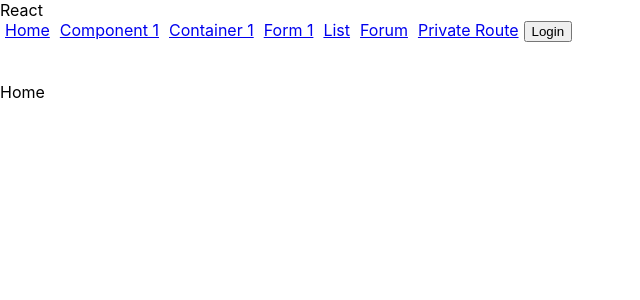
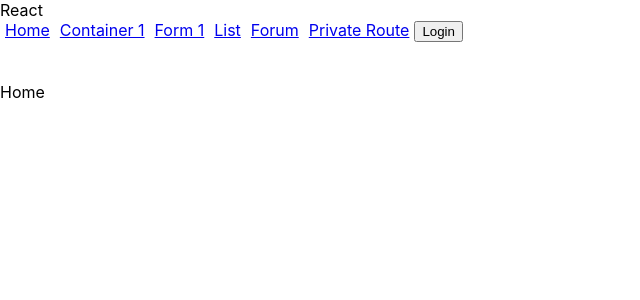
Before and after one commit to CristianPeralta/posts-app, a React (Create React App) app: page / in a window 1280 px wide. Shown: the top 300 px of the page, without its empty margins (0-640 px from the left). Built offline with nearby package versions, Linux system fonts and the light colour scheme; what auth0-js would draw is missing.

Commit message:
remove component1 component and route

```diff
--- a/src/containers/header.js
+++ b/src/containers/header.js
@@ -12,9 +12,6 @@ class Header extends Component {
           {this.props.isAuthenticated ? <Link to='/profile' style={{padding: '5px'}}>
             Profile
           </Link> : null}
-          <Link to='/component1' style={{padding: '5px'}}>
-            Component 1
-          </Link>
           <Link to='/container1' style={{padding: '5px'}}>
             Container 1
           </Link>
--- a/src/functional/component1.js
+++ /dev/null
@@ -1,10 +0,0 @@
-import React from 'react'
-
-const Component1 = props => (
-    <div>
-    Component 1
-    {console.log(props)}
-    </div>
-);
-
-export default Component1;
--- a/src/routes.js
+++ b/src/routes.js
@@ -12,7 +12,6 @@ import Posts from './containers/Posts/Posts';
 import FullPost from './containers/FullPost/FullPost';
 import EditPost from './containers/EditPost/EditPost';
 
-import Component1 from './functional/component1';
 import Callback from './functional/callback';
 import PrivateComponent from './functional/privatecomponent';
 import UnauthRedirect from './functional/unauthredirect';
@@ -43,7 +42,7 @@ const PrivateRoute = ({component: Component, auth }) => (
     : <Redirect to={{pathname:'/signup'}} />
   }
   />
-)
+);
 
 class Routes extends Component {
   componentDidMount() {
@@ -75,7 +74,6 @@ class Routes extends Component {
         <Route path='/addpost' component={NewPost} />
 
         <Route path='/callback' render={(props) => { return <Callback auth={auth} {...props} />}} />
-        <Route path="/component1" render={(props) => <Component1 {...props} /> } />
 
         <Route path="/listitem/:id" component={RenderListItem} />
 
```
